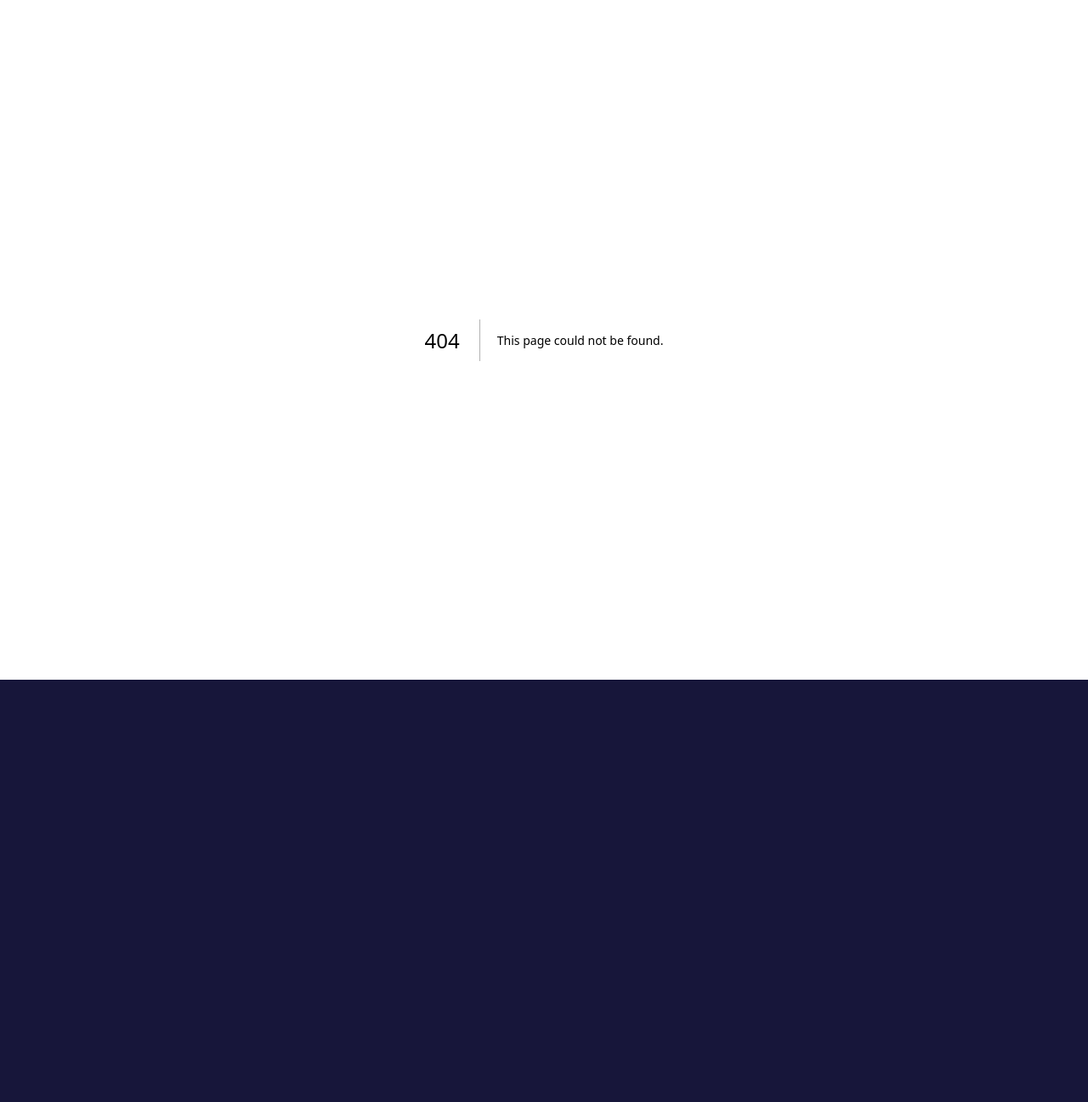
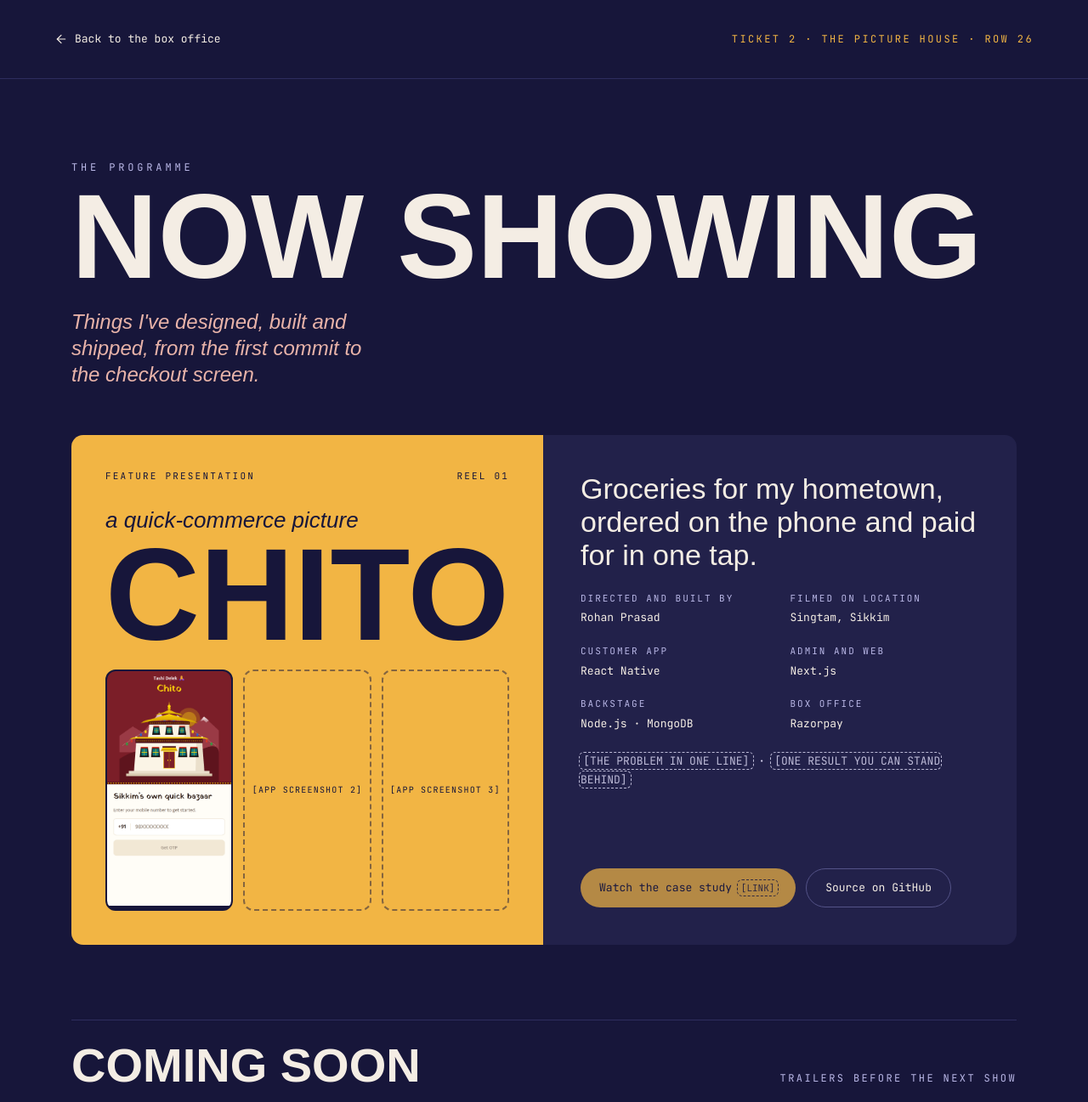
Before and after one commit to rohanroday/Portfolio, a Next.js app: page /builds in a window 1280 px wide. Before the commit this address had no page. Shown: the top 1297 px of the page at 85% size. Before the commit the page ends 800 px from the top, so only its background shows below. Built offline with nearby package versions, Linux system fonts and the light colour scheme; a web font is replaced by a local one.

Commit message:
Hill Station: /builds, the programme with Chito feature and trailers

```diff
--- /dev/null
+++ b/app/builds/page.tsx
@@ -0,0 +1,115 @@
+import type { Metadata } from "next";
+import Image from "next/image";
+import Link from "next/link";
+import SubpageHeader from "@/components/SubpageHeader";
+import PosterCard from "@/components/PosterCard";
+import StackMotion from "@/components/StackMotion";
+import Txt from "@/components/Txt";
+import { builds, site } from "@/content";
+
+export const metadata: Metadata = {
+  title: "The Builds, the programme",
+  description: "Now showing: Chito, a grocery quick-commerce app for Singtam, Sikkim, built with React Native, Next.js, Node.js, MongoDB and Razorpay.",
+};
+
+// "/builds" Ticket 2: the programme. One feature presentation, then trailers.
+export default function BuildsPage() {
+  const f = builds.feature;
+  return (
+    <div className="min-h-svh bg-night">
+      <SubpageHeader label={builds.ticketLabel} tone="marigold" />
+      <main id="main">
+        <section className="mx-auto flex max-w-[1240px] flex-wrap items-end justify-between gap-6 px-4 pb-12 pt-20 sm:px-[5%] sm:pb-14 sm:pt-24">
+          <div className="flex flex-col gap-3.5">
+            <p className="m-0 text-xs tracking-[0.32em] text-lavender">{builds.kicker}</p>
+            <h1 className="font-marquee m-0 text-[clamp(64px,11vw,160px)] font-extrabold leading-[0.85]">{builds.title}</h1>
+          </div>
+          <p className="font-serif m-0 max-w-[360px] text-2xl italic leading-[1.3] text-blush">{builds.tagline}</p>
+        </section>
+
+        {/* Feature presentation */}
+        <section data-act className="mx-auto max-w-[1240px] px-4 pb-20 sm:px-[5%] sm:pb-[88px]">
+          <article aria-labelledby="feature-title" className="flex flex-wrap overflow-hidden rounded-[14px] bg-surface">
+            <div data-reveal className="relative flex min-h-[520px] flex-[1_1_380px] flex-col justify-between gap-6 bg-marigold p-7 text-night sm:p-10">
+              <div className="flex justify-between text-[11px] tracking-[0.2em]">
+                {f.top.map((t) => (
+                  <span key={t}>{t}</span>
+                ))}
+              </div>
+              <div className="flex flex-col gap-1.5">
+                <span className="font-serif text-[26px] italic">{f.sub}</span>
+                <h2 id="feature-title" className="font-marquee m-0 text-[clamp(96px,12vw,168px)] font-extrabold leading-[0.82]">
+                  {f.title}
+                </h2>
+              </div>
+              <div className="grid grid-cols-3 gap-3">
+                {f.screenshots.map((s, i) =>
+                  s ? (
+                    <div key={i} className="overflow-hidden rounded-xl border-2 border-night bg-night">
+                      <Image src={s.src} alt={s.alt} width={780} height={1688} sizes="(min-width: 1024px) 140px, 30vw" className="aspect-[9/17] h-auto w-full object-cover object-top" />
+                    </div>
+                  ) : (
+                    <div key={i} className="flex aspect-[9/17] items-center justify-center rounded-xl border-2 border-dashed border-night/50 p-2 text-center text-[10px] tracking-[0.12em]">
+                      [APP SCREENSHOT {i + 1}]
+                    </div>
+                  ),
+                )}
+              </div>
+            </div>
+
+            <div className="flex min-w-0 flex-[999_1_420px] flex-col gap-[22px] p-7 sm:p-11">
+              <p data-reveal className="font-serif m-0 text-[clamp(26px,3vw,34px)] leading-[1.15]">{f.logline}</p>
+              <dl data-reveal className="m-0 grid grid-cols-1 gap-x-6 gap-y-5 text-[13px] leading-[1.6] sm:grid-cols-2">
+                {f.credits.map((c) => (
+                  <div key={c.term}>
+                    <dt className="text-[11px] tracking-[0.18em] text-lavender">{c.term}</dt>
+                    <dd className="m-0 mt-1">{c.detail}</dd>
+                  </div>
+                ))}
+              </dl>
+              <p data-reveal className="m-0 text-[13px] leading-[1.7] text-lilac">
+                <Txt>{f.note}</Txt>
+              </p>
+              <div data-reveal className="mt-auto flex flex-wrap gap-3">
+                {f.buttons.map((b, i) =>
+                  b.href ? (
+                    <a key={b.label} href={b.href} target="_blank" rel="noreferrer" className={`pill ${i === 0 ? "pill-marigold" : "pill-ghost"}`}>
+                      {b.label}
+                    </a>
+                  ) : (
+                    <span key={b.label} className={`pill ${i === 0 ? "pill-marigold" : "pill-ghost"} cursor-not-allowed opacity-70`} title="Coming soon">
+                      {b.label} <mark className="ph text-[11px]">[LINK]</mark>
+                    </span>
+                  ),
+                )}
+              </div>
+            </div>
+          </article>
+        </section>
+
+        {/* Coming soon */}
+        <section data-act className="mx-auto flex max-w-[1240px] flex-col gap-7 px-4 pb-16 sm:px-[5%] sm:pb-[72px]">
+          <div className="flex flex-wrap items-baseline justify-between gap-3 border-t border-line pt-7">
+            <h2 className="font-marquee m-0 text-[56px] font-extrabold leading-[0.9]">{builds.comingSoon.title}</h2>
+            <span className="text-xs tracking-[0.2em] text-lavender">{builds.comingSoon.aside}</span>
+          </div>
+          <div className="flex flex-wrap gap-6">
+            {builds.comingSoon.posters.map((p) => (
+              <PosterCard key={p.kicker} {...p} />
+            ))}
+          </div>
+        </section>
+      </main>
+
+      <footer className="mx-auto flex max-w-[1240px] flex-wrap justify-between gap-4 px-4 pb-24 pt-6 text-[13px] text-lavender sm:px-[5%]">
+        <a href={site.links.archive} target="_blank" rel="noreferrer" className="flex min-h-11 items-center no-underline hover:text-blush">
+          {builds.footer.archive}
+        </a>
+        <Link href="/stack" className="flex min-h-11 items-center no-underline hover:text-blush">
+          {builds.footer.swap}
+        </Link>
+      </footer>
+      <StackMotion />
+    </div>
+  );
+}
--- /dev/null
+++ b/components/PosterCard.tsx
@@ -0,0 +1,25 @@
+import Txt from "./Txt";
+
+const TONES = {
+  blush: "bg-blush text-night",
+  dusk: "bg-dusk text-cream",
+  cream: "bg-cream text-night",
+} as const;
+
+// A tall "coming soon" trailer poster. Not a link until the project has somewhere to go.
+export default function PosterCard({ kicker, title, line, tone }: { kicker: string; title: string; line: string; tone: keyof typeof TONES }) {
+  return (
+    <article
+      data-reveal
+      className={`flex min-h-[320px] flex-[1_1_300px] flex-col justify-between gap-5 rounded-xl p-7 transition-transform duration-500 hover:-translate-y-1.5 sm:min-h-[380px] ${TONES[tone]}`}
+    >
+      <span className="text-[11px] tracking-[0.2em]">{kicker}</span>
+      <div className="flex flex-col gap-2">
+        <h3 className="font-marquee m-0 text-[clamp(40px,8vw,48px)] font-extrabold leading-[0.9]">
+          <Txt>{title}</Txt>
+        </h3>
+        <span className="font-serif text-xl italic">{line}</span>
+      </div>
+    </article>
+  );
+}
```
